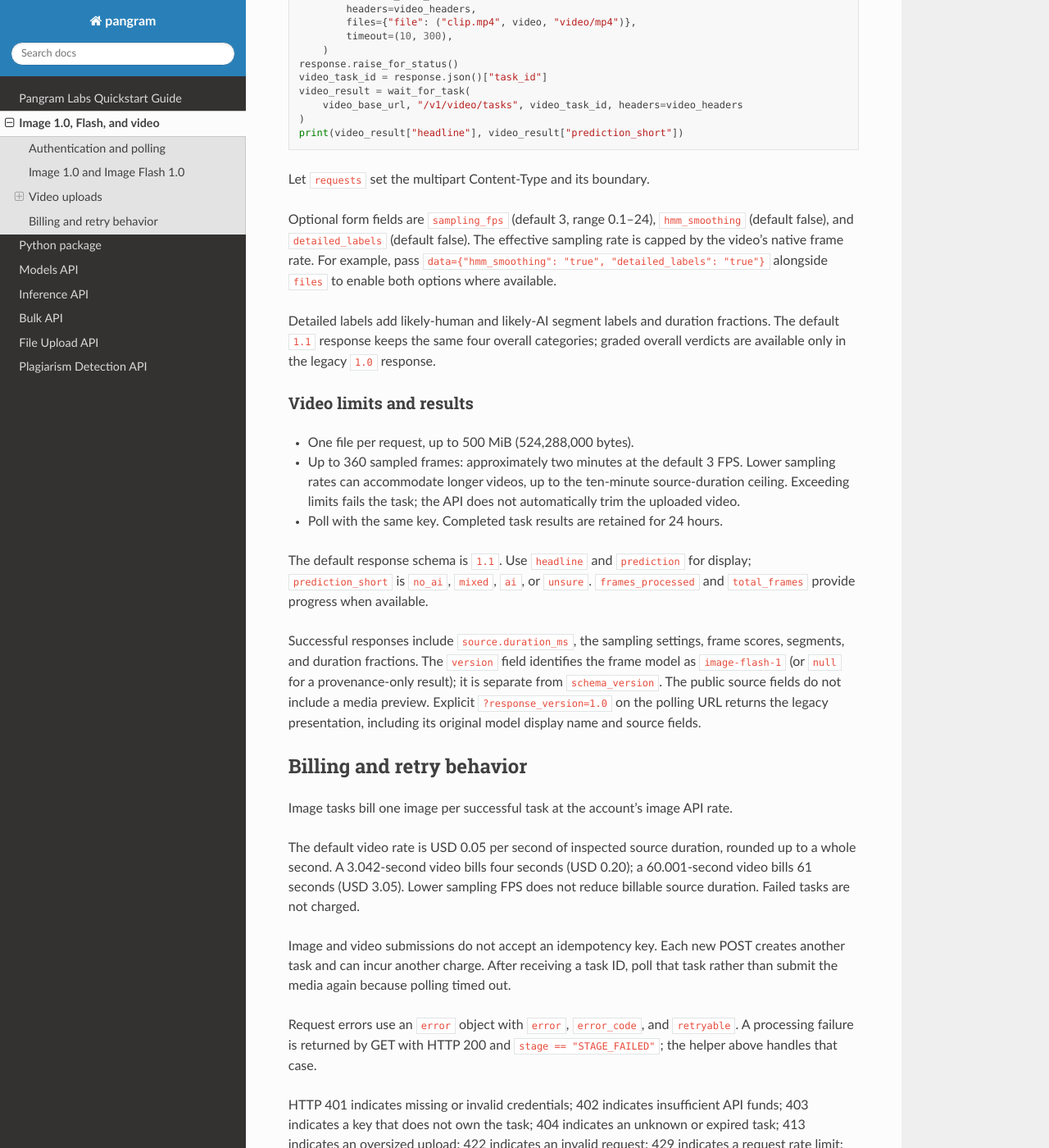
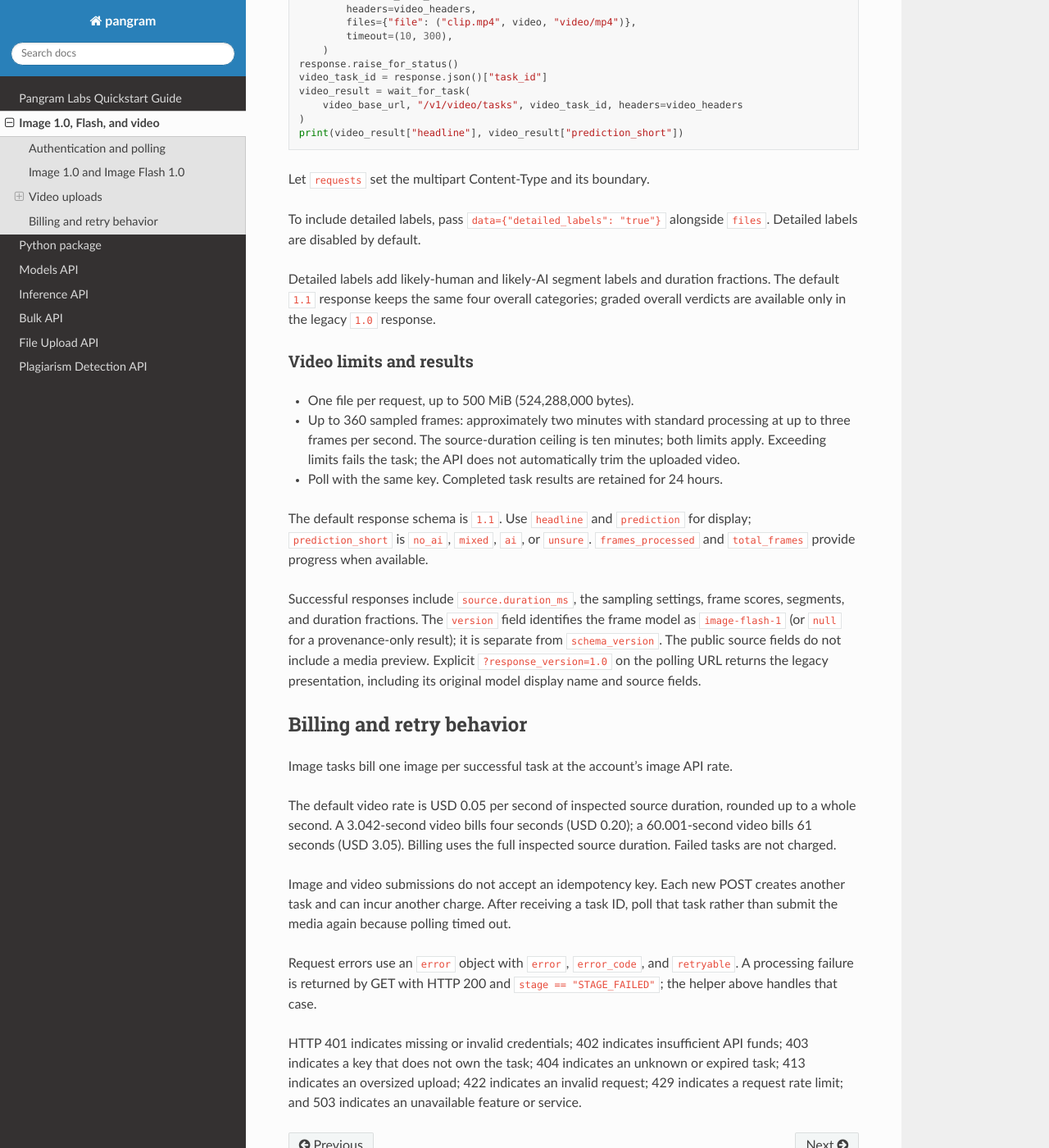
Before and after one commit to pangramlabs/pangram-sdk, a Sphinx documentation site: the page built from docs/media.rst, in a window 1280 px wide and 1400 px high, scrolled down 2301 px. Shown: the whole window at 82% size. Built offline with Sphinx 7.4.7 and the Read the Docs theme 3.1.0, drawn with Linux system fonts in a browser that asks for light colours.

Commit message:
Remove sampling and smoothing controls from the video REST guide

```diff
--- a/docs/media.rst
+++ b/docs/media.rst
@@ -133,11 +133,8 @@ Upload an MP4, MOV, or WebM file as ``multipart/form-data`` with a single
 
 Let ``requests`` set the multipart Content-Type and its boundary.
 
-Optional form fields are ``sampling_fps`` (default 3, range 0.1–24),
-``hmm_smoothing`` (default false), and ``detailed_labels`` (default false).
-The effective sampling rate is capped by the video's native frame rate.
-For example, pass ``data={"hmm_smoothing": "true", "detailed_labels": "true"}``
-alongside ``files`` to enable both options where available.
+To include detailed labels, pass ``data={"detailed_labels": "true"}``
+alongside ``files``. Detailed labels are disabled by default.
 
 Detailed labels add likely-human and likely-AI segment labels and duration
 fractions. The default ``1.1`` response keeps the same four overall categories;
@@ -147,9 +144,9 @@ Video limits and results
 ~~~~~~~~~~~~~~~~~~~~~~~~
 
 * One file per request, up to 500 MiB (524,288,000 bytes).
-* Up to 360 sampled frames: approximately two minutes at the default 3 FPS.
-  Lower sampling rates can accommodate longer videos, up to the ten-minute
-  source-duration ceiling. Exceeding limits fails the task; the API does not
+* Up to 360 sampled frames: approximately two minutes with standard processing
+  at up to three frames per second. The source-duration ceiling is ten minutes;
+  both limits apply. Exceeding limits fails the task; the API does not
   automatically trim the uploaded video.
 * Poll with the same key. Completed task results are retained for 24 hours.
 
@@ -172,8 +169,8 @@ Image tasks bill one image per successful task at the account's image API rate.
 
 The default video rate is USD 0.05 per second of inspected source duration,
 rounded up to a whole second. A 3.042-second video bills four seconds (USD 0.20);
-a 60.001-second video bills 61 seconds (USD 3.05). Lower sampling FPS does not
-reduce billable source duration. Failed tasks are not charged.
+a 60.001-second video bills 61 seconds (USD 3.05). Billing uses the full
+inspected source duration. Failed tasks are not charged.
 
 Image and video submissions do not accept an idempotency key. Each new POST
 creates another task and can incur another charge. After receiving a task ID,
```
